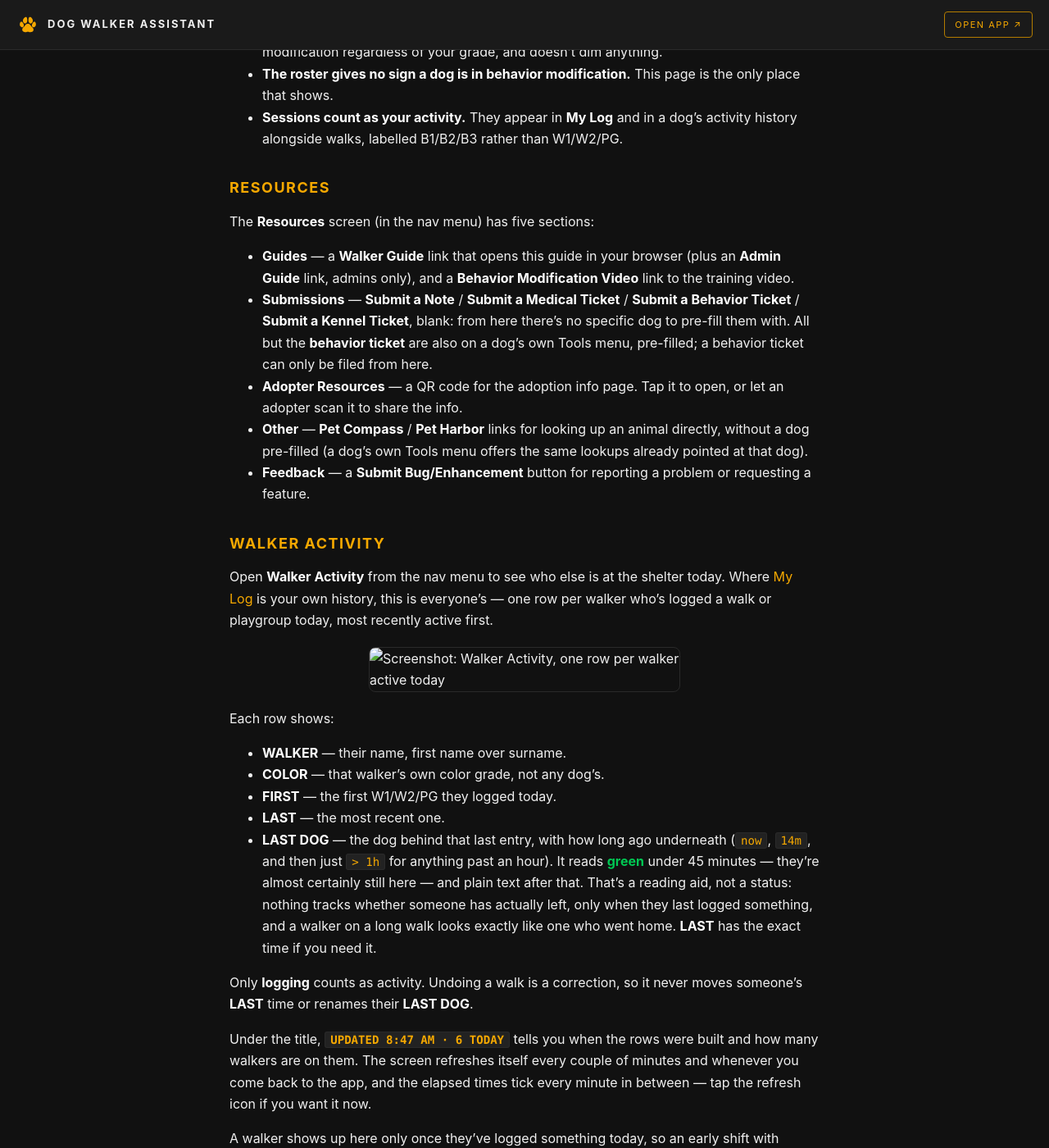
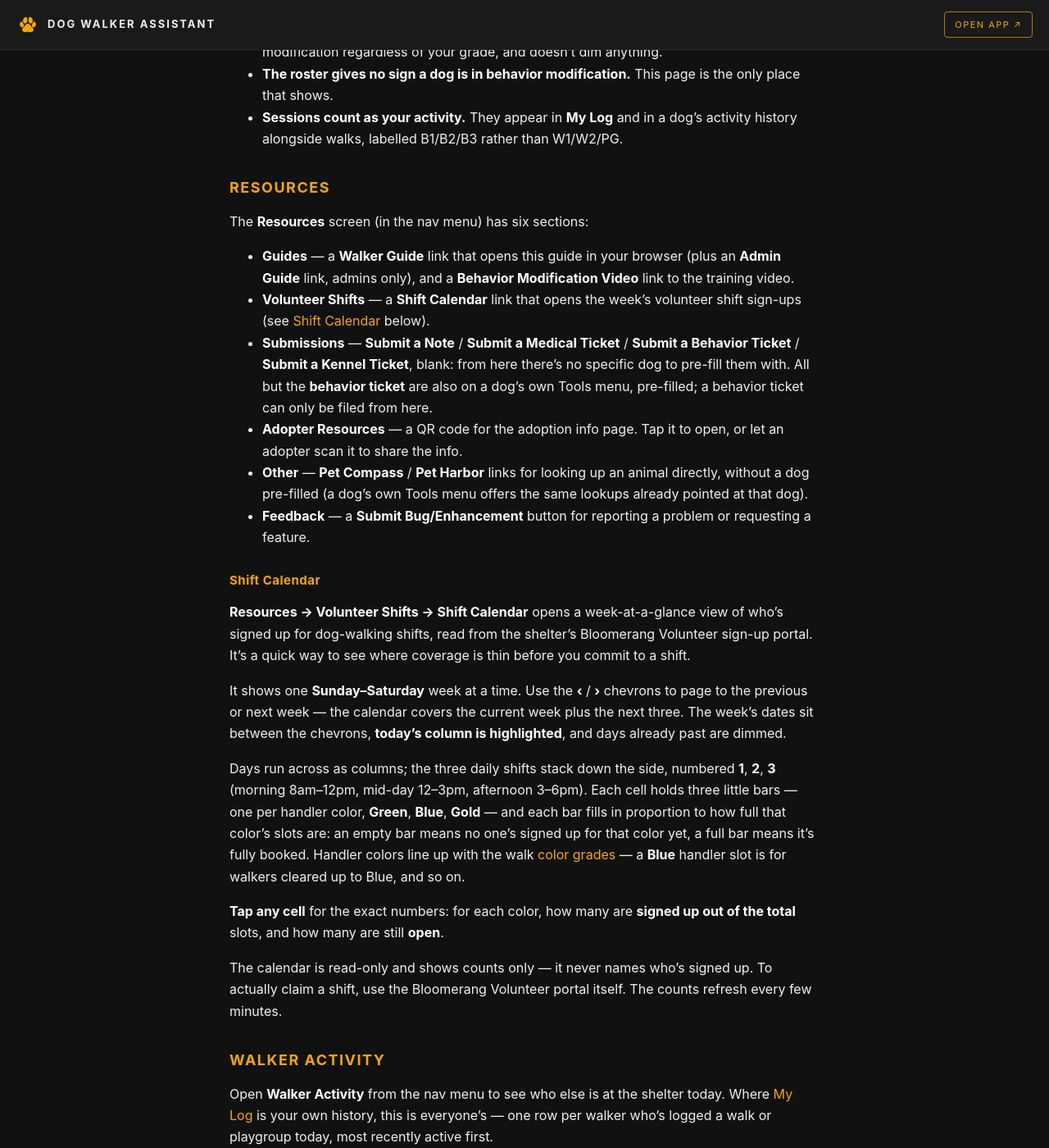
Before and after one commit to kirbsauce/dog-walker-assistant-docs, a Jekyll site: the page built from WALKER.md, in a window 1280 px wide and 1400 px high, scrolled down 8561 px. Shown: the whole window at 82% size. Built offline with Jekyll 4.4.1, drawn with Linux system fonts in a browser that asks for light colours.

Commit message:
Document the volunteer Shift Calendar in the Walker Guide
Adds a Volunteer Shifts entry to the Resources section and a Shift
Calendar subsection: the Sun-Sat week view, prev/next chevrons, the
per-color progress bars, tapping for exact signed-up/available counts,
and the read-only counts-only caveat.

Co-Authored-By: Claude Opus 4.8 <noreply@anthropic.com>

```diff
--- a/WALKER.md
+++ b/WALKER.md
@@ -402,11 +402,13 @@ A few things that surprise people:
 
 ## Resources
 
-The **Resources** screen (in the nav menu) has five sections:
+The **Resources** screen (in the nav menu) has six sections:
 
 - **Guides** — a **Walker Guide** link that opens this guide in your browser
   (plus an **Admin Guide** link, admins only), and a **Behavior Modification
   Video** link to the training video.
+- **Volunteer Shifts** — a **Shift Calendar** link that opens the week's
+  volunteer shift sign-ups (see [Shift Calendar](#shift-calendar) below).
 - **Submissions** — **Submit a Note** / **Submit a Medical Ticket** / **Submit
   a Behavior Ticket** / **Submit a Kennel Ticket**, blank: from here there's no
   specific dog to pre-fill them with. All but the **behavior ticket** are also
@@ -419,6 +421,33 @@ The **Resources** screen (in the nav menu) has five sections:
   the same lookups already pointed at that dog).
 - **Feedback** — a **Submit Bug/Enhancement** button for reporting a problem
   or requesting a feature.
+
+### Shift Calendar
+
+**Resources → Volunteer Shifts → Shift Calendar** opens a week-at-a-glance view
+of who's signed up for dog-walking shifts, read from the shelter's Bloomerang
+Volunteer sign-up portal. It's a quick way to see where coverage is thin before
+you commit to a shift.
+
+It shows one **Sunday–Saturday** week at a time. Use the **‹** / **›** chevrons
+to page to the previous or next week — the calendar covers the current week plus
+the next three. The week's dates sit between the chevrons, **today's column is
+highlighted**, and days already past are dimmed.
+
+Days run across as columns; the three daily shifts stack down the side, numbered
+**1**, **2**, **3** (morning 8am–12pm, mid-day 12–3pm, afternoon 3–6pm). Each
+cell holds three little bars — one per handler color, **Green**, **Blue**,
+**Gold** — and each bar fills in proportion to how full that color's slots are:
+an empty bar means no one's signed up for that color yet, a full bar means it's
+fully booked. Handler colors line up with the walk [color grades](#color-grades)
+— a **Blue** handler slot is for walkers cleared up to Blue, and so on.
+
+**Tap any cell** for the exact numbers: for each color, how many are **signed up
+out of the total** slots, and how many are still **open**.
+
+The calendar is read-only and shows counts only — it never names who's signed
+up. To actually claim a shift, use the Bloomerang Volunteer portal itself. The
+counts refresh every few minutes.
 
 ## Walker Activity
 
```
